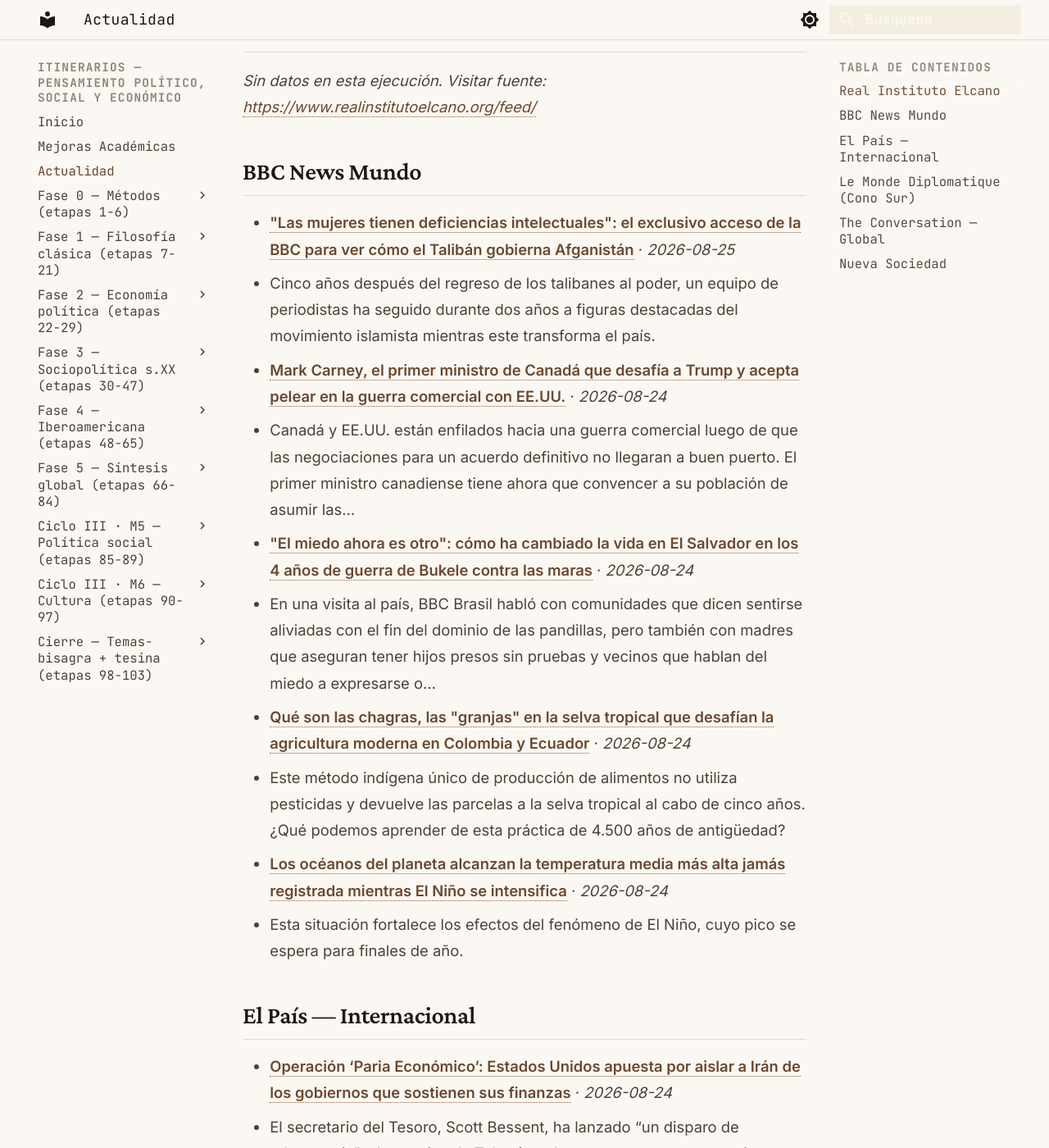
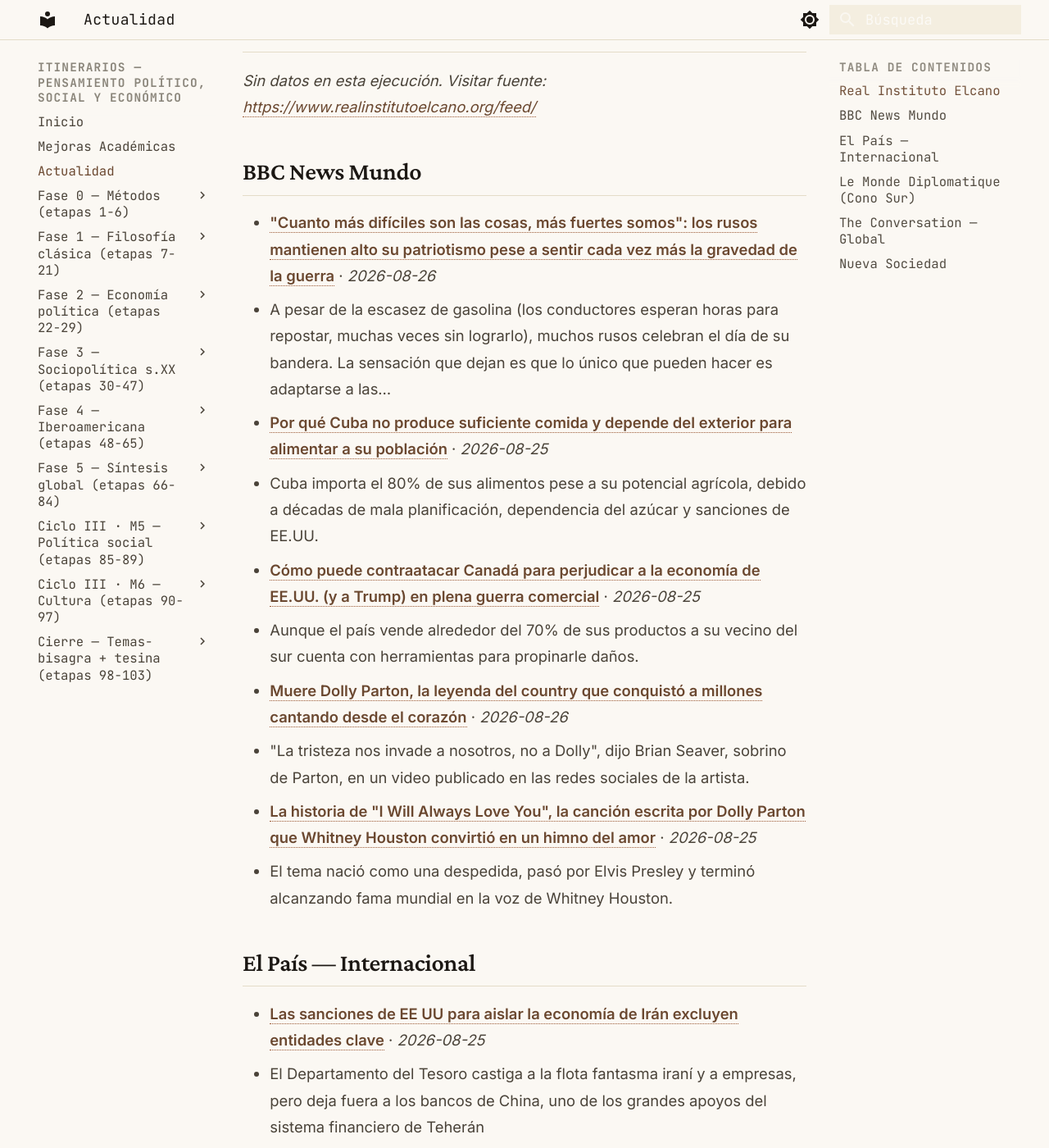
Before and after one commit to MrSpagVi/Curso, an MkDocs documentation site: the page built from docs/actualidad.md, in a window 1280 px wide and 1400 px high, scrolled down 643 px. Shown: the whole window at 82% size. Built offline with MkDocs 1.6.1 and Material for MkDocs 9.7.7, drawn with Linux system fonts in a browser that asks for light colours; some of the changed text lies outside the part shown.

Commit message:
auto: actualidad 2026-08-26

```diff
--- a/docs/actualidad.md
+++ b/docs/actualidad.md
@@ -6,7 +6,7 @@ title: Actualidad
 
 Últimos titulares de fuentes que dictan agenda en ciencia política y geopolítica. Actualizado automáticamente cada día (vía GitHub Actions).
 
-_Última actualización: 2026-08-25 06:31 UTC_
+_Última actualización: 2026-08-26 06:32 UTC_
 
 !!! tip "Ritual mensual — #actualidad"
     El último sábado de cada mes: agarrá **un** titular de los de abajo y escribí **300 palabras** aplicándole **2 autores** del último mes que leíste. ¿Qué diría cada uno? ¿En qué chocan? No resumas la noticia — usala como caso para pensar con las herramientas que venís construyendo. Guardá el texto con el tag `#actualidad` en tu sistema de notas. Esto convierte la teoría en criterio sobre la coyuntura: el objetivo del plan no es citar a Maquiavelo, es leer el presente con él.
@@ -17,25 +17,25 @@ _Sin datos en esta ejecución. Visitar fuente: [https://www.realinstitutoelcano.
 
 ## BBC News Mundo
 
-- **["Las mujeres tienen deficiencias intelectuales": el exclusivo acceso de la BBC para ver cómo el Talibán gobierna Afganistán](https://www.bbc.com/mundo/articles/cpveym9rpvjo?at_medium=RSS&at_campaign=rss)** · *2026-08-25*
-  - Cinco años después del regreso de los talibanes al poder, un equipo de periodistas ha seguido durante dos años a figuras destacadas del movimiento islamista mientras este transforma el país.
-- **[Mark Carney, el primer ministro de Canadá que desafía a Trump y acepta pelear en la guerra comercial con EE.UU.](https://www.bbc.com/mundo/articles/ceq85gq9n1lo?at_medium=RSS&at_campaign=rss)** · *2026-08-24*
-  - Canadá y EE.UU. están enfilados hacia una guerra comercial luego de que las negociaciones para un acuerdo definitivo no llegaran a buen puerto. El primer ministro canadiense tiene ahora que convencer a su población de asumir las…
-- **["El miedo ahora es otro": cómo ha cambiado la vida en El Salvador en los 4 años de guerra de Bukele contra las maras](https://www.bbc.com/mundo/articles/c07rl0nl44no?at_medium=RSS&at_campaign=rss)** · *2026-08-24*
-  - En una visita al país, BBC Brasil habló con comunidades que dicen sentirse aliviadas con el fin del dominio de las pandillas, pero también con madres que aseguran tener hijos presos sin pruebas y vecinos que hablan del miedo a expresarse o…
-- **[Qué son las chagras, las "granjas" en la selva tropical que desafían la agricultura moderna en Colombia y Ecuador](https://www.bbc.com/mundo/articles/cp8e6pz7kglo?at_medium=RSS&at_campaign=rss)** · *2026-08-24*
-  - Este método indígena único de producción de alimentos no utiliza pesticidas y devuelve las parcelas a la selva tropical al cabo de cinco años. ¿Qué podemos aprender de esta práctica de 4.500 años de antigüedad?
-- **[Los océanos del planeta alcanzan la temperatura media más alta jamás registrada mientras El Niño se intensifica](https://www.bbc.com/mundo/articles/c790wv4gznwo?at_medium=RSS&at_campaign=rss)** · *2026-08-24*
-  - Esta situación fortalece los efectos del fenómeno de El Niño, cuyo pico se espera para finales de año.
+- **["Cuanto más difíciles son las cosas, más fuertes somos": los rusos mantienen alto su patriotismo pese a sentir cada vez más la gravedad de la guerra](https://www.bbc.com/mundo/articles/cx2re2mx82no?at_medium=RSS&at_campaign=rss)** · *2026-08-26*
+  - A pesar de la escasez de gasolina (los conductores esperan horas para repostar, muchas veces sin lograrlo), muchos rusos celebran el día de su bandera. La sensación que dejan es que lo único que pueden hacer es adaptarse a las…
+- **[Por qué Cuba no produce suficiente comida y depende del exterior para alimentar a su población](https://www.bbc.com/mundo/articles/c5y013l2pp4o?at_medium=RSS&at_campaign=rss)** · *2026-08-25*
+  - Cuba importa el 80% de sus alimentos pese a su potencial agrícola, debido a décadas de mala planificación, dependencia del azúcar y sanciones de EE.UU.
+- **[Cómo puede contraatacar Canadá para perjudicar a la economía de EE.UU. (y a Trump) en plena guerra comercial](https://www.bbc.com/mundo/articles/ce8x1l47l30o?at_medium=RSS&at_campaign=rss)** · *2026-08-25*
+  - Aunque el país vende alrededor del 70% de sus productos a su vecino del sur cuenta con herramientas para propinarle daños.
+- **[Muere Dolly Parton, la leyenda del country que conquistó a millones cantando desde el corazón](https://www.bbc.com/mundo/articles/cx2z92rgleko?at_medium=RSS&at_campaign=rss)** · *2026-08-26*
+  - "La tristeza nos invade a nosotros, no a Dolly", dijo Brian Seaver, sobrino de Parton, en un video publicado en las redes sociales de la artista.
+- **[La historia de "I Will Always Love You", la canción escrita por Dolly Parton que Whitney Houston convirtió en un himno del amor](https://www.bbc.com/mundo/articles/cp935z5r5x2o?at_medium=RSS&at_campaign=rss)** · *2026-08-25*
+  - El tema nació como una despedida, pasó por Elvis Presley y terminó alcanzando fama mundial en la voz de Whitney Houston.
 
 ## El País — Internacional
 
-- **[Operación ‘Paria Económico’: Estados Unidos apuesta por aislar a Irán de los gobiernos que sostienen sus finanzas](https://elpais.com/internacional/2026-08-24/estados-unidos-da-un-ultimatum-a-cualquier-pais-lo-suficientemente-loco-como-para-seguir-negociando-con-iran.html)** · *2026-08-24*
-  - El secretario del Tesoro, Scott Bessent, ha lanzado “un disparo de advertencia” a los socios de Teherán, a los que amenaza con sanciones, pero sin concretar el anunciado “día D económico”
-- **[Casi 50 años de sanciones infructuosas contra Irán](https://elpais.com/internacional/2026-08-24/medio-siglo-de-sanciones-estadounidenses-infructuosas-contra-iran.html)** · *2026-08-24*
-  - Trump profundiza en la estrategia estadounidenses de asfixiar a la República Islámica por la vía coercitiva, pero el margen de acción cada vez es menor
-- **[El fantasma de la guerra civil se cierne sobre Yemen en plena crisis del Golfo](https://elpais.com/internacional/2026-08-25/el-fantasma-de-la-guerra-civil-se-cierne-sobre-yemen-en-plena-crisis-del-golfo.html)** · *2026-08-25*
-  - Las recientes hostilidades entre los rebeldes hutíes, aliados de Irán, y Arabia Saudí y el Gobierno yemení son la mayor escalada militar desde la tregua de 2022
+- **[Las sanciones de EE UU para aislar la economía de Irán excluyen entidades clave](https://elpais.com/internacional/2026-08-25/las-sanciones-de-ee-uu-para-aislar-la-economia-de-iran-excluyen-entidades-clave.html)** · *2026-08-25*
+  - El Departamento del Tesoro castiga a la flota fantasma iraní y a empresas, pero deja fuera a los bancos de China, uno de los grandes apoyos del sistema financiero de Teherán
+- **[China adoptará “las medidas necesarias” ante las sanciones de EE UU por su apoyo a Irán](https://elpais.com/internacional/2026-08-25/china-entra-en-el-punto-de-mira-del-nuevo-cerco-economico-de-estados-unidos-a-iran.html)** · *2026-08-25*
+  - El paquete de castigo alcanza a empresas chinas y hongkonesas vinculadas al comercio de crudo y tecnología a un mes de la cumbre Trump-Xi
+- **[Colas en las gasolineras y miedo a las subidas de precios en Irán: “Cada día somos más pobres”](https://elpais.com/internacional/2026-08-25/iran-amenaza-con-represalias-tras-la-tibia-ampliacion-de-las-sanciones-de-estados-unidos.html)** · *2026-08-25*
+  - Las autoridades de la República Islámica aseguran estar preparadas para afrontar las nuevas sanciones económicas y anuncian una “nueva derrota” estadounidense
 - **[Carta abierta de Sergio Ramírez al presidente Lula da Silva](https://elpais.com/opinion/2026-08-25/carta-abierta-de-sergio-ramirez-al-presidente-lula-da-silva.html)** · *2026-08-25*
   - Ortega ha suprimido las elecciones. No le niegue usted a Nicaragua el derecho a elegir libremente, el mismo que puede hacerlo presidente de Brasil por cuarta vez
 - **[Escuchar a Europa y forjar su futuro](https://elpais.com/opinion/2026-08-25/escuchar-a-europa-y-forjar-su-futuro.html)** · *2026-08-25*
@@ -47,16 +47,16 @@ _Sin datos en esta ejecución. Visitar fuente: [https://www.eldiplo.org/feed/](h
 
 ## The Conversation — Global
 
-- **[The Suburban Rail Loop will play a major role in the 2026 Victorian election. Why is it so controversial?](https://theconversation.com/the-suburban-rail-loop-will-play-a-major-role-in-the-2026-victorian-election-why-is-it-so-controversial-288923)** · *2026-08-25*
-  - It is an unenviable position for a government to have potentially misallocated tens of billions of dollars to poorly selected infrastructure.
-- **[NZ election poll watch: right still leads left, but Opportunity could deny it a majority](https://theconversation.com/nz-election-poll-watch-right-still-leads-left-but-opportunity-could-deny-it-a-majority-290340)** · *2026-08-25*
-  - With just over two months until the election, polls have settled into a new normal, with no clear frontrunner evident.
-- **[Can you eat too much tinned tuna?](https://theconversation.com/can-you-eat-too-much-tinned-tuna-289229)** · *2026-08-25*
-  - Tinned tuna is affordable, high in protein and doesn’t need cooking, making it a convenient and nutritious lunchtime staple. Here’s how much you can eat.
-- **[Aussie players are smashing transfer records. Does this benefit or harm Australian soccer?](https://theconversation.com/aussie-players-are-smashing-transfer-records-does-this-benefit-or-harm-australian-soccer-290321)** · *2026-08-25*
-  - Several Socceroos have earned huge new deals at European clubs. These moves can both boost, and harm, Australian soccer as a whole.
-- **[Can you teach yourself to detect AI writing? Maybe](https://theconversation.com/can-you-teach-yourself-to-detect-ai-writing-maybe-289236)** · *2026-08-25*
-  - There’s no single giveaway. But there are patterns.
+- **[Inflation eases less than expected, making another interest rate hike more likely](https://theconversation.com/inflation-eases-less-than-expected-making-another-interest-rate-hike-more-likely-290333)** · *2026-08-26*
+  - The Reserve Bank has warned that if we don’t see inflation coming down, it will have to raise interest rates again.
+- **[The Airport Chaplain: SBS’s global Netflix debut is heartfelt TV that will blow you away](https://theconversation.com/the-airport-chaplain-sbss-global-netflix-debut-is-heartfelt-tv-that-will-blow-you-away-290415)** · *2026-08-26*
+  - The new drama starring Hugo Weaving and Shabana Azeez finds humour and humanity in one of the most chaotic places.
+- **[Jolene, I Will Always Love You and 9 to 5: the genius of Dolly Parton in three songs](https://theconversation.com/jolene-i-will-always-love-you-and-9-to-5-the-genius-of-dolly-parton-in-three-songs-290516)** · *2026-08-26*
+  - The biggest legacy Dolly Parton leaves is her songwriting, and three songs define her more than any others.
+- **[Vaping is better than patches or gums for quitting smoking – updated review](https://theconversation.com/vaping-is-better-than-patches-or-gums-for-quitting-smoking-updated-review-290420)** · *2026-08-26*
+  - The review found vapes containing nicotine were more effective at helping people quit cigarettes than these other methods.
+- **[Nursing students are rejecting careers in aged care. A staffing crisis is coming](https://theconversation.com/nursing-students-are-rejecting-careers-in-aged-care-a-staffing-crisis-is-coming-290137)** · *2026-08-26*
+  - Nursing students often opt out of aged care after their work placement. No amount of downstream reform will undo that first impression of an under-resourced sector.
 
 ## Nueva Sociedad
 
```
